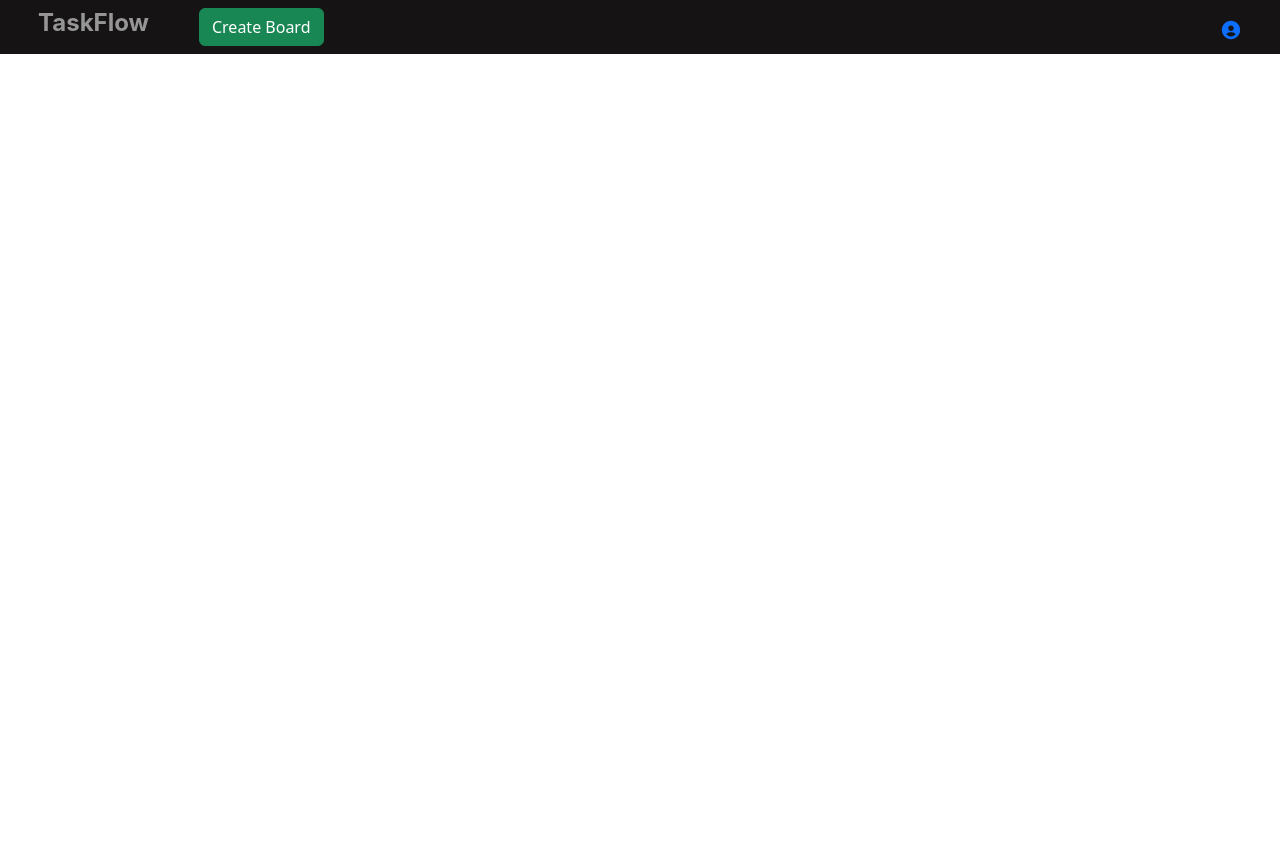
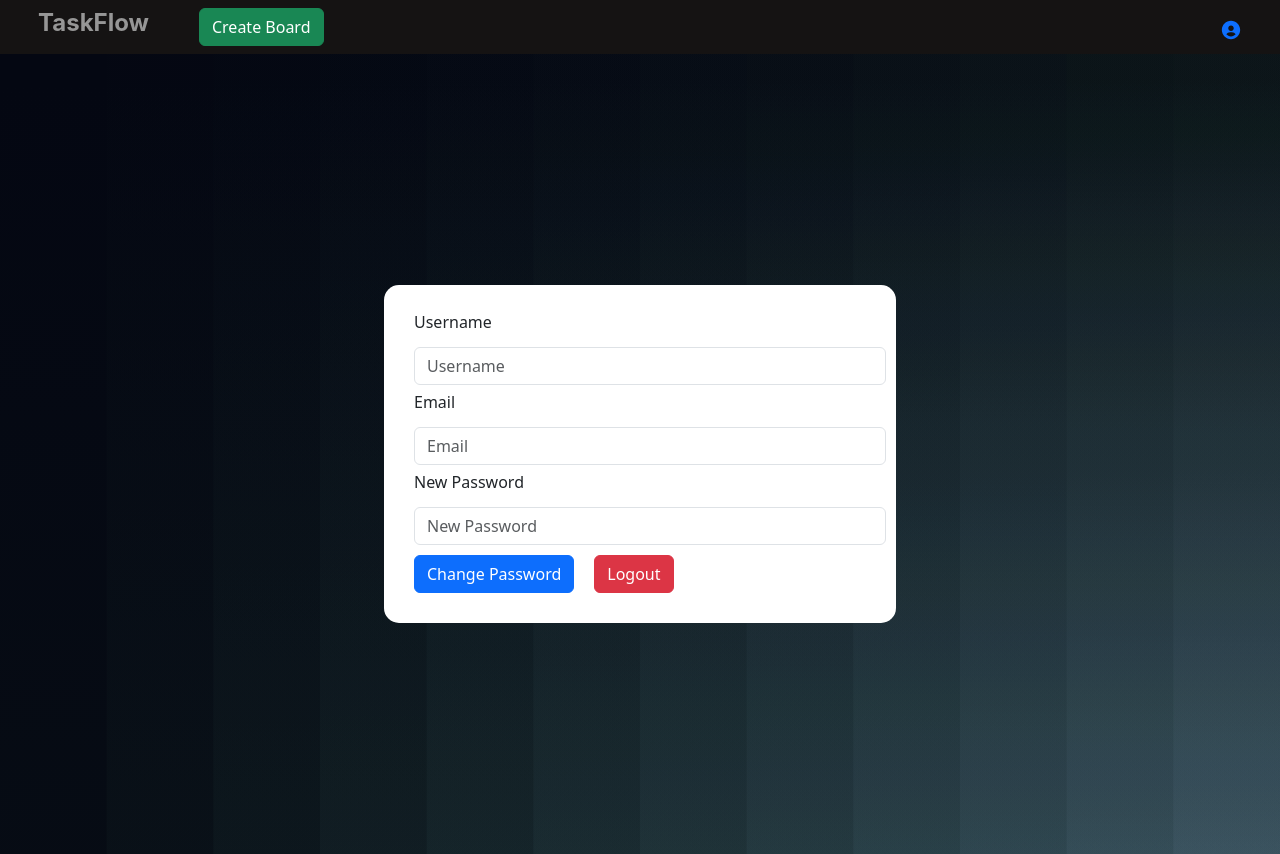
Before and after one commit to calebc96/TaskFlow, a React (Create React App) app in the folder client/: page /user-information in a window 1280 px wide. Before the commit the page ends 800 px from the top, so only its background shows below. Built offline with nearby package versions, Linux system fonts and the light colour scheme.

Commit message:
added login and signup pages, working on user information page but going to start working on creating boards and tasks by users

```diff
--- a/client/src/App.js
+++ b/client/src/App.js
@@ -3,6 +3,7 @@ import { BrowserRouter as Router, Routes, Route } from "react-router-dom";
 import Login from "./pages/Login";
 import TaskBoard from "./pages/TaskBoard";
 import Signup from "./pages/Signup";
+import UserInformation from "./pages/UserInformation";
 
 function App() {
   return (
@@ -12,7 +13,8 @@ function App() {
         <Routes>
           <Route path="/login" element={<Login />} />
           <Route path="/signup" element={<Signup />} />
-          <Route path="/" element={<TaskBoard />} />
+          <Route path="/" element={<TaskBoard />} />\
+          <Route path="/user-information" element={<UserInformation />} />
         </Routes>
       </>
     </Router>
--- a/client/src/components/CreateTask.js
+++ b/client/src/components/CreateTask.js
@@ -2,6 +2,7 @@ import React, { useState } from "react";
 import "../styles/CreateTask.css";
 import Button from "react-bootstrap/Button";
 import Modal from "react-bootstrap/Modal";
+import Auth from "../utils/auth";
 
 export default function Create() {
   const [show, setShow] = useState(false);
@@ -38,9 +39,15 @@ export default function Create() {
   ];
   return (
     <div className="create-board">
-      <Button variant="success" onClick={handleShow}>
-        Create Board
-      </Button>
+      {Auth.loggedIn() ? (
+        <Button variant="success" onClick={handleShow}>
+          Create Board
+        </Button>
+      ) : (
+        <Button variant="success" to="/login">
+          Create Board
+        </Button>
+      )}
       <Modal show={show} onHide={handleClose}>
         <Modal.Header closeButton>
           <Modal.Title>Create Board</Modal.Title>
--- a/client/src/components/NavTabs.js
+++ b/client/src/components/NavTabs.js
@@ -4,20 +4,33 @@ import { BiSolidUserCircle } from "react-icons/bi";
 import Create from "./CreateTask";
 import TaskBoard from "../pages/TaskBoard";
 import { Link } from "react-router-dom";
+import Auth from "../utils/auth";
 
 export default function Navigation() {
   return (
     <>
       <div className="nav-header">
-        <Link to="/" style={{ textDecoration: "none" }}>
-          <h1>TaskFlow</h1>
-        </Link>
+        {Auth.loggedIn() ? (
+          <Link to="/" style={{ textDecoration: "none" }}>
+            <h1>TaskFlow</h1>
+          </Link>
+        ) : (
+          <Link to="/login" style={{ textDecoration: "none" }}>
+            <h1>TaskFlow</h1>
+          </Link>
+        )}
+
         <Create />
         <div className="nav-user">
-          <Link to="/login">
-            {" "}
-            <BiSolidUserCircle />
-          </Link>
+          {Auth.loggedIn() ? (
+            <Link to="/user-information">
+              <BiSolidUserCircle />
+            </Link>
+          ) : (
+            <Link to="/login">
+              <BiSolidUserCircle />
+            </Link>
+          )}
         </div>
       </div>
     </>
--- /dev/null
+++ b/client/src/pages/UserInformation.js
@@ -0,0 +1,141 @@
+import React, { useState, useEffect } from "react";
+import { Form, Button, Alert } from "react-bootstrap";
+import { getMe } from "../utils/API";
+import Auth from "../utils/auth";
+import "../styles/Login.css";
+
+const UserInformation = () => {
+  const [userData, setUserData] = useState({
+    username: "",
+    email: "",
+    password: "",
+  });
+  const [validated, setValidated] = useState(false);
+  const [showAlert, setShowAlert] = useState(false);
+  const [successMessage, setSuccessMessage] = useState("");
+
+  useEffect(() => {
+    loadUserData();
+  }, []);
+
+  const loadUserData = async () => {
+    try {
+      const token = Auth.getToken();
+      const response = await getMe(token);
+      if (!response.ok) {
+        throw new Error("something went wrong!");
+      }
+      const user = await response.json();
+      console.log(user);
+      setUserData({ username: user[1].username, email: user[1].email });
+    } catch (err) {
+      console.error(err);
+    }
+  };
+
+  const handleInputChange = (event) => {
+    const { name, value } = event.target;
+    setUserData({ ...userData, [name]: value });
+  };
+
+  //   const handleFormSubmit = async (event) => {
+  //     event.preventDefault();
+
+  //     const form = event.currentTarget;
+  //     if (form.checkValidity() === false) {
+  //       event.preventDefault();
+  //       event.stopPropagation();
+  //     }
+
+  //     try {
+  //       const response = await updateUser(userData);
+  //       if (!response.ok) {
+  //         throw new Error("something went wrong!");
+  //       }
+  //       setSuccessMessage("Password updated successfully!");
+  //       setShowAlert(true);
+  //     } catch (err) {
+  //       console.error(err);
+  //       setShowAlert(true);
+  //     }
+
+  //     setUserData({
+  //       ...userData,
+  //       password: "",
+  //     });
+  //     setValidated(false);
+  //   };
+
+  const handleLogout = () => {
+    Auth.logout();
+  };
+
+  return (
+    <>
+      <Alert
+        dismissible
+        onClose={() => setShowAlert(false)}
+        show={showAlert}
+        variant={successMessage ? "success" : "danger"}
+        className="alert"
+      >
+        {successMessage || "Something went wrong!"}
+      </Alert>
+      <div className="user-info">
+        <Form className="form-page" noValidate validated={validated}>
+          <div className="form-group">
+            <Form.Group>
+              <Form.Label>Username</Form.Label>
+              <Form.Control
+                type="text"
+                placeholder="Username"
+                name="username"
+                value={userData.username}
+                readOnly
+              />
+            </Form.Group>
+
+            <Form.Group>
+              <Form.Label>Email</Form.Label>
+              <Form.Control
+                type="email"
+                placeholder="Email"
+                name="email"
+                value={userData.email}
+                readOnly
+              />
+            </Form.Group>
+
+            <Form.Group>
+              <Form.Label>New Password</Form.Label>
+              <Form.Control
+                type="password"
+                placeholder="New Password"
+                name="password"
+                onChange={handleInputChange}
+                value={userData.password}
+                required
+              />
+              <Form.Control.Feedback type="invalid">
+                Please enter a new password.
+              </Form.Control.Feedback>
+            </Form.Group>
+
+            <Button className="login-button" type="submit" variant="primary">
+              Change Password
+            </Button>
+            <Button
+              className="login-button"
+              variant="danger"
+              onClick={handleLogout}
+            >
+              Logout
+            </Button>
+          </div>
+        </Form>
+      </div>
+    </>
+  );
+};
+
+export default UserInformation;
--- a/client/src/pages/login.js
+++ b/client/src/pages/login.js
@@ -1,11 +1,9 @@
-// see SignupForm.js for comments
 import React, { useState } from "react";
-import { Form, Button, Alert, Modal } from "react-bootstrap";
+import { Form, Button, Alert } from "react-bootstrap";
+import { Link } from "react-router-dom";
+import { loginUser } from "../utils/API";
+import Auth from "../utils/auth";
 import "../styles/Login.css";
-import { loginUser } from "../utils/API";
-import { Link } from "react-router-dom";
-
-import Auth from "../utils/auth";
 
 export default function Login() {
   const [userFormData, setUserFormData] = useState({ email: "", password: "" });
@@ -43,10 +41,24 @@ export default function Login() {
     }
 
     setUserFormData({
-      username: "",
       email: "",
       password: "",
     });
+  };
+  const loginUser = async (userData) => {
+    try {
+      const response = await fetch("/api/users/login", {
+        method: "POST",
+        headers: {
+          "Content-Type": "application/json",
+        },
+        body: JSON.stringify(userData),
+      });
+
+      return response;
+    } catch (err) {
+      console.error(err);
+    }
   };
 
   return (
@@ -106,7 +118,7 @@ export default function Login() {
           </Button>
           <br />
           <small>
-            Dont have an account? <Link to="/signup">Signup Here</Link>{" "}
+            Don't have an account? <Link to="/signup">Signup Here</Link>{" "}
           </small>
         </div>
       </Form>
--- a/client/src/pages/signup.js
+++ b/client/src/pages/signup.js
@@ -1,8 +1,8 @@
 import React, { useState } from "react";
 import { Form, Button, Alert } from "react-bootstrap";
 import { Link } from "react-router-dom";
-import { createUser } from "../utils/API";
 import Auth from "../utils/auth";
+import "../styles/Login.css";
 
 const SignupForm = () => {
   // set initial form state
@@ -42,8 +42,8 @@ const SignupForm = () => {
       console.log(user);
       Auth.login(token);
     } catch (err) {
+      setShowAlert(true);
       console.error(err);
-      setShowAlert(true);
     }
 
     setUserFormData({
@@ -51,6 +51,22 @@ const SignupForm = () => {
       email: "",
       password: "",
     });
+  };
+
+  const createUser = async (userData) => {
+    try {
+      const response = await fetch("/api/users", {
+        method: "POST",
+        headers: {
+          "Content-Type": "application/json",
+        },
+        body: JSON.stringify(userData),
+      });
+
+      return response;
+    } catch (err) {
+      console.error(err);
+    }
   };
 
   return (
--- a/client/src/utils/API.js
+++ b/client/src/utils/API.js
@@ -1,11 +1,16 @@
 // route to get logged in user's info (needs the token)
-export const getMe = (token) => {
-  return fetch("/api/users/me", {
-    headers: {
-      "Content-Type": "application/json",
-      authorization: `Bearer ${token}`,
-    },
-  });
+export const getMe = async (userData, token) => {
+  try {
+    const response = await fetch("/api/users/me", {
+      headers: {
+        "Content-Type": "application/json",
+        authorization: `Bearer ${token}`,
+      },
+      body: JSON.stringify(userData),
+    });
+  } catch (err) {
+    console.error(err);
+  }
 };
 
 export const createUser = (userData) => {
--- a/client/src/utils/auth.js
+++ b/client/src/utils/auth.js
@@ -1,49 +1,49 @@
-// // use this to decode a token and get the user's information out of it
-// import decode from 'jwt-decode';
+// use this to decode a token and get the user's information out of it
+import decode from "jwt-decode";
 
-// // create a new class to instantiate for a user
-// class AuthService {
-//   // get user data
-//   getProfile() {
-//     return decode(this.getToken());
-//   }
+// create a new class to instantiate for a user
+class AuthService {
+  // get user data
+  getProfile() {
+    return decode(this.getToken());
+  }
 
-//   // check if user's logged in
-//   loggedIn() {
-//     // Checks if there is a saved token and it's still valid
-//     const token = this.getToken();
-//     return !!token && !this.isTokenExpired(token); // handwaiving here
-//   }
+  // check if user's logged in
+  loggedIn() {
+    // Checks if there is a saved token and it's still valid
+    const token = this.getToken();
+    return !!token && !this.isTokenExpired(token); // handwaiving here
+  }
 
-//   // check if token is expired
-//   isTokenExpired(token) {
-//     try {
-//       const decoded = decode(token);
-//       if (decoded.exp < Date.now() / 1000) {
-//         return true;
-//       } else return false;
-//     } catch (err) {
-//       return false;
-//     }
-//   }
+  // check if token is expired
+  isTokenExpired(token) {
+    try {
+      const decoded = decode(token);
+      if (decoded.exp < Date.now() / 1000) {
+        return true;
+      } else return false;
+    } catch (err) {
+      return false;
+    }
+  }
 
-//   getToken() {
-//     // Retrieves the user token from localStorage
-//     return localStorage.getItem('id_token');
-//   }
+  getToken() {
+    // Retrieves the user token from localStorage
+    return localStorage.getItem("id_token");
+  }
 
-//   login(idToken) {
-//     // Saves user token to localStorage
-//     localStorage.setItem('id_token', idToken);
-//     window.location.assign('/');
-//   }
+  login(idToken) {
+    // Saves user token to localStorage
+    localStorage.setItem("id_token", idToken);
+    window.location.assign("/");
+  }
 
-//   logout() {
-//     // Clear user token and profile data from localStorage
-//     localStorage.removeItem('id_token');
-//     // this will reload the page and reset the state of the application
-//     window.location.assign('/');
-//   }
-// }
+  logout() {
+    // Clear user token and profile data from localStorage
+    localStorage.removeItem("id_token");
+    // this will reload the page and reset the state of the application
+    window.location.assign("/");
+  }
+}
 
-// export default new AuthService();
+export default new AuthService();
```
Also changed, not shown: 2 other files (tests, documents, lock files or other folders).
